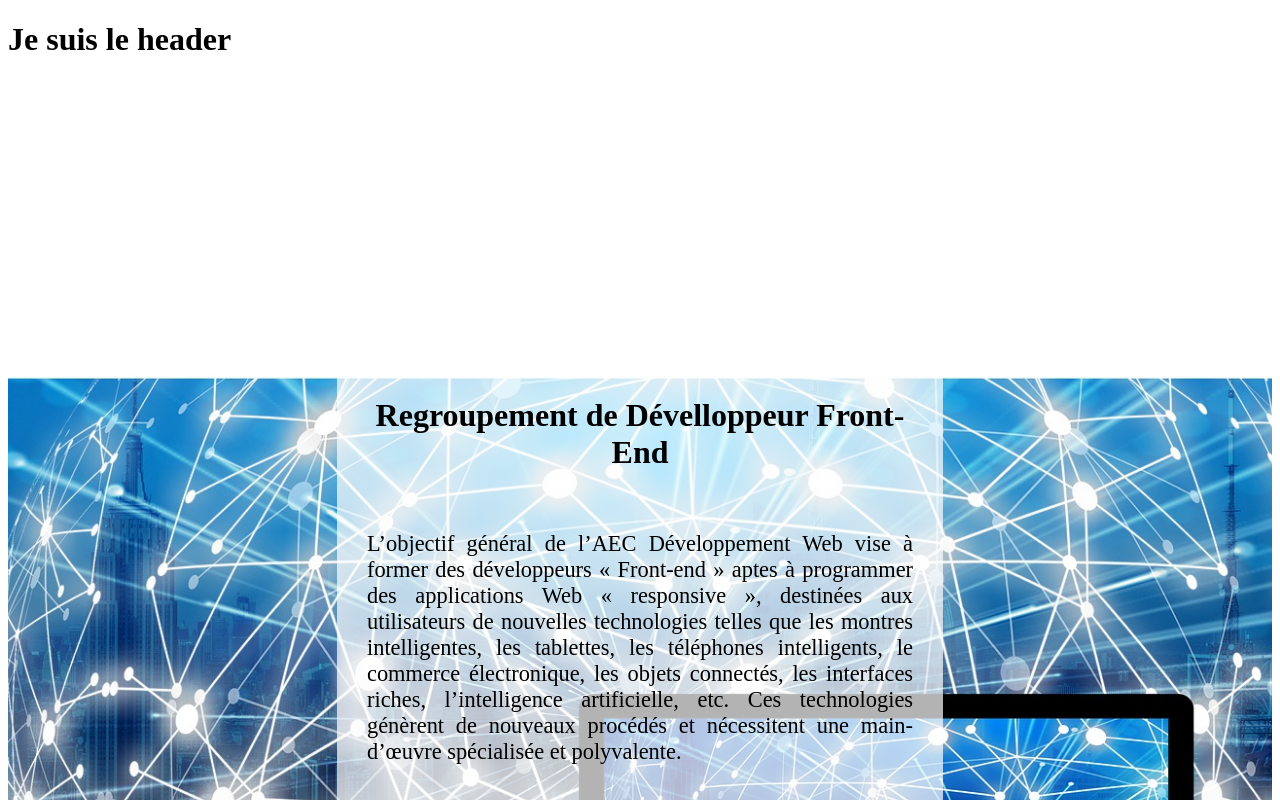
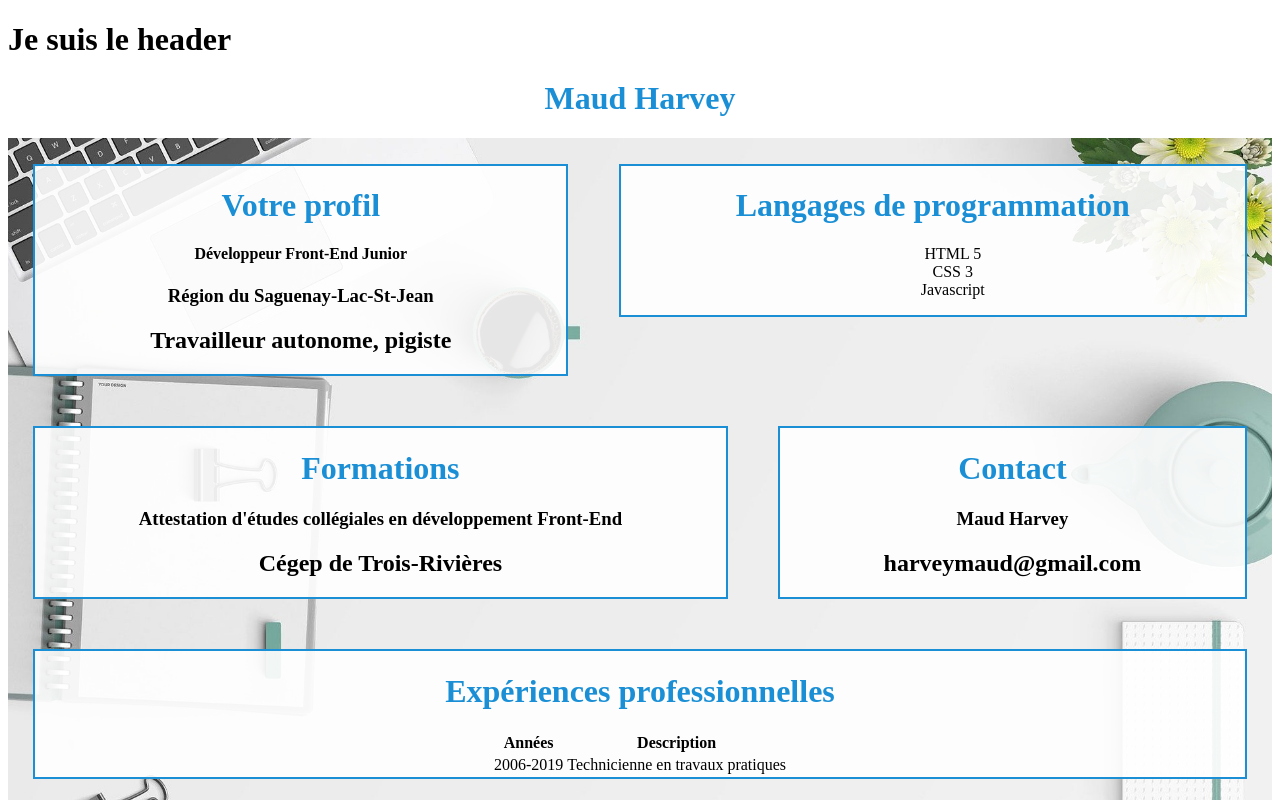
Before and after one commit to Mau-D/1017examen2MaudHarvey, a Vue app: page / in a window 1280 px wide. Shown: the top 800 px of the page. Built offline with nearby package versions, Linux system fonts and the light colour scheme.

Commit message:
partie 3

```diff
--- a/src/App.vue
+++ b/src/App.vue
@@ -7,7 +7,7 @@
       <en-tete></en-tete>
     </header>
     <main>
-      <page-accueil></page-accueil>
+      <component :is="displayedComponent"></component>
     </main>
     <footer>
       <pied-de-page></pied-de-page>
@@ -19,13 +19,32 @@
 import EnTete from './components/EnTete.vue'
 import PageAccueil from './views/PageAccueil.vue'
 import PiedDePage from './components/PiedDePage.vue'
+import UserLogged from './views/UserLogged.vue'
 
 export default {
   name: 'App',
+  data: function () {
+    return {
+      loggedIn: true,
+      displayedComponent: ""
+    }
+  },
   components: {
     EnTete,
     PageAccueil,
-    PiedDePage
+    PiedDePage,
+    UserLogged
+  },
+  //Fonction qui vérifie si un utilisateur est connecté
+  //Selon la valeur booléenne de loggedIn le nom du composant à afficher est entré dans la variable displayedComponent
+  //Avec une balise <component> et un v-bind:is, le composant est afficher au bon endroit
+  created: function () {
+    console.log(this.loggedIn)
+    if(this.loggedIn){
+      this.displayedComponent = "UserLogged"
+    }else{
+     this.displayedComponent = "PageAccueil"
+    }
   }
 }
 </script>
--- a/src/views/PageAccueil.vue
+++ b/src/views/PageAccueil.vue
@@ -50,7 +50,7 @@ export default {
         text-align: center;
         padding: 0;
         margin: 0;
-        background-color: rgba(255, 255, 255, 0.7);
+        background-color: rgba(255, 255, 255, 0.9);
         padding: 5%;
     }
     p{
@@ -58,7 +58,7 @@ export default {
         font-size: 1.4rem;
         padding: 0;
         margin: 0;
-        background-color: rgba(255, 255, 255, 0.7);
+        background-color: rgba(255, 255, 255, 0.9);
         padding: 5%;
     }
 </style>
--- /dev/null
+++ b/src/views/UserLogged.vue
@@ -0,0 +1,98 @@
+<!--UserLogged.vue,views / Page d'un utilisateur connecté, examen 2-->
+<!--Maud Harvey, 12 février 2021-->
+<template>
+<div>
+    <h1>Maud Harvey</h1>
+    <div id="logged">
+        <!-- Profil de l'utilisateur -->
+        <div class="flex">
+            <h1>Votre profil</h1>
+            <h4>Développeur Front-End Junior</h4>
+            <h3>Région du Saguenay-Lac-St-Jean</h3>
+            <h2>Travailleur autonome, pigiste</h2>
+        </div>
+        <!-- Langages de programmation -->
+        <div class="flex">
+            <h1>Langages de programmation</h1>
+            <ul>
+                <li>HTML 5</li>
+                <li>CSS 3</li>
+                <li>Javascript</li>
+            </ul>
+        </div>
+        <!-- Formations -->
+        <div class="flex">
+            <h1>Formations</h1>
+            <h3>Attestation d'études collégiales en développement Front-End</h3>
+            <h2>Cégep de Trois-Rivières</h2>
+
+        </div>
+        <!-- Contact -->
+        <div class="flex">
+            <h1>Contact</h1>
+            <h3>Maud Harvey</h3>
+            <h2>harveymaud@gmail.com</h2>
+        </div>
+        <!-- Expériences -->
+        <div class="flex">
+            <h1>Expériences professionnelles</h1>
+            <table>
+                <thead>
+                    <tr>
+                        <th>Années</th>
+                        <th>Description</th>
+                    </tr>
+                </thead>
+                <tbody>
+                    <tr>
+                        <td>2006-2019</td>
+                        <td>Technicienne en travaux pratiques</td>
+                    </tr>
+                </tbody>
+            </table>
+        </div>
+  </div>
+</div>
+</template>
+
+<script>
+export default {
+  name: 'user-logged',
+
+}
+</script>
+
+<!-- Add "scoped" attribute to limit CSS to this component only -->
+<style scoped>
+    h1{
+        text-align: center;
+        color: #1A8FD5;
+    }
+    #logged{
+        text-align: center;
+        display: flex;
+        flex-flow: row wrap;
+        justify-content: flex-start;
+        align-items: flex-start;
+        align-content: space-around;
+        background-image: url(../assets/img/profil.jpg);
+        background-size: cover;
+        background-color: #1A8FD5;
+    }
+    .flex{
+        flex-grow: 1;
+        flex-basis: auto;
+        align-self: auto;
+        border: 2px solid #1A8FD5;
+        margin: 2%;
+        background-color: rgba(255, 255, 255, 0.9);
+
+    }
+    ul{
+        list-style-type: none;
+    }
+    table{
+        margin: auto;
+    }
+
+</style>
```
Also changed, not shown: src/assets/img/profil.jpg (added).
